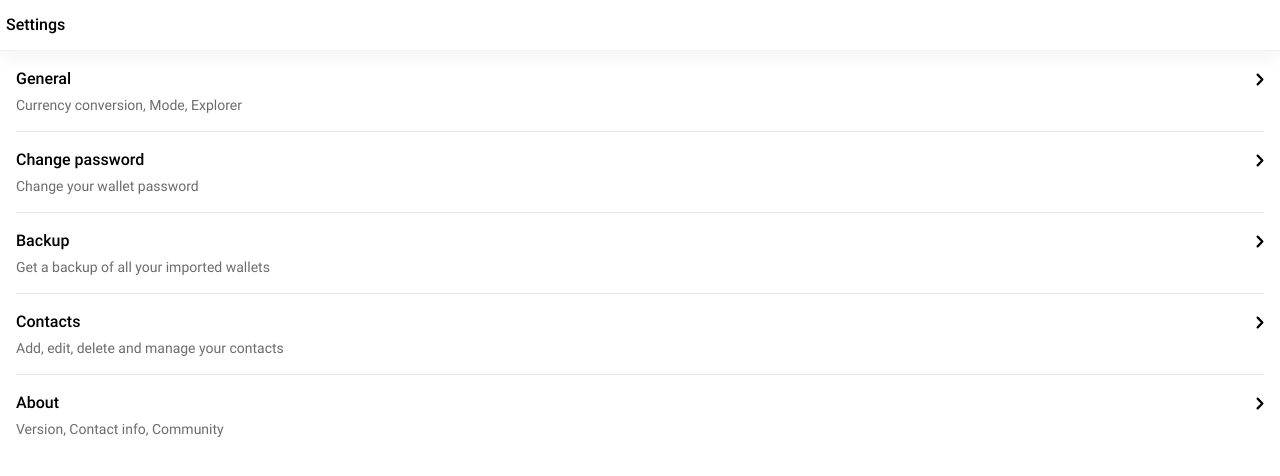
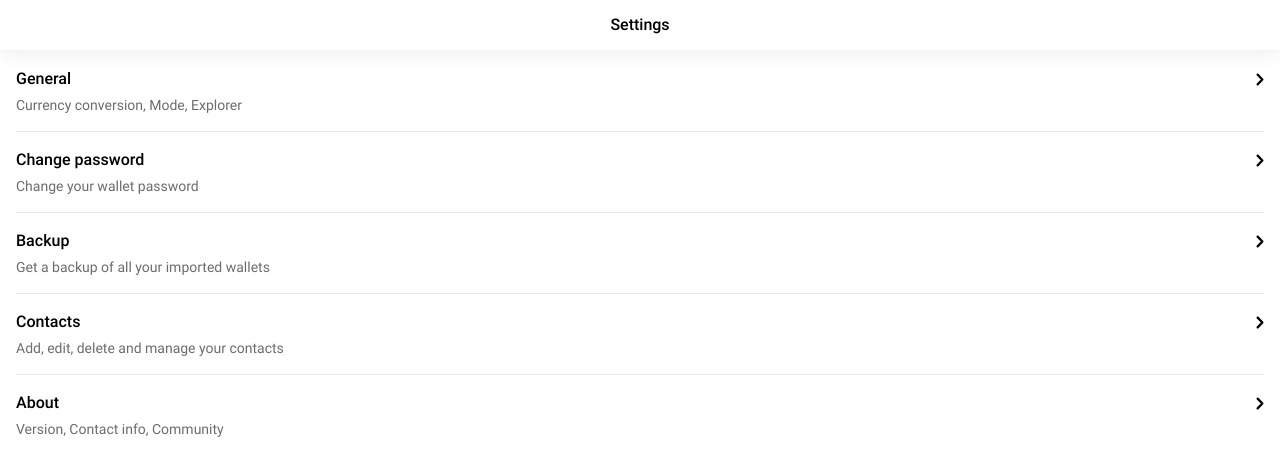
Before and after one commit to rabetofficial/rabet-mobile, a Next.js app: page /settings in a window 1280 px wide. Shown: the top 476 px of the page. Built offline with nearby package versions, Linux system fonts and the light colour scheme.

Commit message:
fix: settings header.

```diff
--- a/src/blocks/NavItems/setting/index.tsx
+++ b/src/blocks/NavItems/setting/index.tsx
@@ -3,11 +3,6 @@ import { useRouter } from 'next/router';
 import AngleRight from 'svgs/AngleRight';
 import ExtTitle from 'components/common/ExitTitle';
 
-// import About from './About';
-// import Backup from './Backup';
-// import General from './General';
-// import Contacts from './Contacts';
-// import ChangePassword from './ChangePassword';
 import * as S from './styles';
 
 type SettingPage = {
--- a/src/components/common/ExitTitle/index.tsx
+++ b/src/components/common/ExitTitle/index.tsx
@@ -42,12 +42,15 @@ const ExtTitle = ({
   return (
     <S.Container className={className}>
       {backIcon ? (
-        <div className="mr-auto" onClick={handleClose}>
-          <ArrowBack />
-        </div>
-      ) : null}
-
-      <S.Title className="mr-auto ml-[-10px]">{title}</S.Title>
+        <>
+          <div className="mr-auto" onClick={handleClose}>
+            <ArrowBack />
+          </div>
+          <S.Title className="mr-auto ml-[-10px]">{title}</S.Title>
+        </>
+      ) : (
+        <S.Title>{title}</S.Title>
+      )}
     </S.Container>
   );
 };
```
